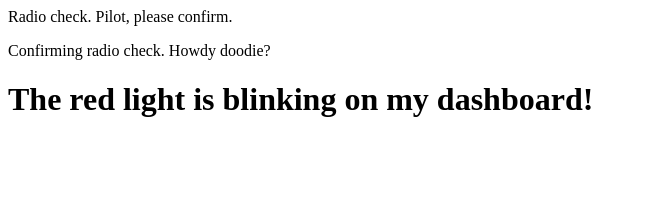
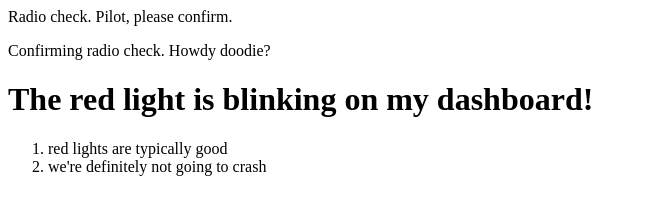
Before and after one commit to lucible/lc101-class13-studio, a plain HTML site: page index.html in a window 1280 px wide. Shown: the whole page, without its empty margins (0-646 px from the left). Drawn offline with Linux system fonts and the light colour scheme.

Commit message:
added a 3rd line

```diff
--- a/index.html
+++ b/index.html
@@ -3,5 +3,9 @@
    <p>Radio check. Pilot, please confirm.</p>
    <p>Confirming radio check. Howdy doodie? </p>
    <h1>The red light is blinking on my dashboard!</h1>
+   <ol>
+		<li>red lights are typically good</li>
+		<li>we're definitely not going to crash</li>
+	</ol>
 </body>
 </html>
```
